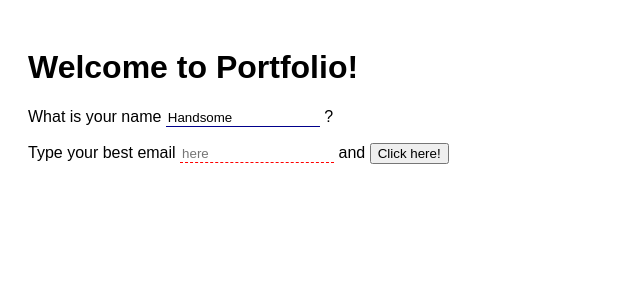
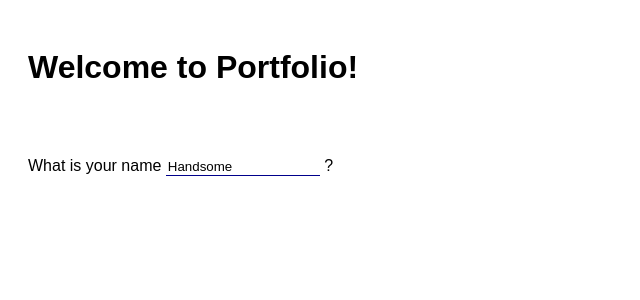
Before and after one commit to eduwebpl/angular-od-podstaw, an Angular app: page / in a window 1280 px wide. Shown: the top 300 px of the page, without its empty margins (0-640 px from the left). Built offline with nearby package versions, Linux system fonts and the light colour scheme.

Commit message:
2.10. Dynamiczne klasy CSS i animacje

```diff
--- a/src/app/components/welcome/welcome.component.css
+++ b/src/app/components/welcome/welcome.component.css
@@ -4,7 +4,30 @@
     border-bottom: 1px dashed gray;
     width: 150px;
 }
+
 .inline-input:focus{
     outline: none;
     border-bottom: 1px solid darkblue;
 }
+
+.inline-input.valid{
+    border-bottom-color: green;
+}
+
+.inline-input.invalid{
+    border-bottom-color: red;
+}
+
+.slideIn{
+    height: 0;
+    opacity: 0;
+    transition: all .5s ease-in;
+    transform: translateX(-200px);
+}
+
+.slideIn.animated{
+    height: auto;
+    opacity: 1;
+    transform: translateX(0px);
+
+}
--- a/src/app/components/welcome/welcome.component.html
+++ b/src/app/components/welcome/welcome.component.html
@@ -1,33 +1,35 @@
 <!-- <pre>{{ user | json }}</pre> -->
 
-<p [hidden]="!steps.showWelcome"
+<p  class="slideIn" [class.animated]="steps.showWelcome"
    [style.font-size.rem]=" (3 - user.firstName.length / 10) ">
     Welcome <b>{{ user.firstName | titlecase }}</b> !
 </p>
 
-<p [hidden]="!steps.askForFirstName">
+<p  class="slideIn" [class.animated]="steps.askForFirstName">
     What is your name
     <input class="inline-input" type="text" [value]="user.firstName" #firstNameRef
         (input)="updateName($event.target.value)" autofocus maxlength="20">
     ?
 </p>
 
-<p [hidden]="!steps.askToSubscribe">
+<p  class="slideIn" [class.animated]="steps.askToSubscribe">
     Would you like to subscribe to our awesome newsletter?
     <button (click)="agreedToSubscribe()">Yes</button>
     <button disabled>No</button>
 </p>
 
-<p [hidden]="!steps.askForEmail">
+<p  class="slideIn" [class.animated]="steps.askForEmail">
     Type your best email
     <input type="text" class="inline-input" placeholder="here" #emailRef
         (input)="updateEmail($event.target.value)"
-        [style.border-bottom-color]="user.email.length < 3 ? 'red' : 'green' "
+
+        [class.valid]="user.email.length >= 3"
+        [class.invalid]="user.email.length < 3"
     >
-    and <button (click)="subscribeUser(emailRef.value)">Click here!</button>
+    and <button (click)="subscribeUser()">Click here!</button>
 </p>
 
-<div [hidden]="!steps.subscribedSuccess">
+<div class="slideIn" [class.animated]="steps.subscribedSuccess">
     <h1>You are all set up now!</h1>
     <p>Check your mailbox for loads of awesome stuff!</p>
 </div>
--- a/src/app/components/welcome/welcome.component.ts
+++ b/src/app/components/welcome/welcome.component.ts
@@ -15,7 +15,7 @@ export class WelcomeComponent implements OnInit {
   steps = {
     showWelcome: false,
     askForFirstName:true,
-    askForEmail:true,
+    askForEmail:false,
     askToSubscribe:false,
     subscribedSuccess:false
   }
@@ -46,6 +46,7 @@ export class WelcomeComponent implements OnInit {
   }
 
   subscribeUser(){
+    this.steps.showWelcome = false
     this.user.isSubscribed = true
     this.steps.askForEmail = false
     this.steps.subscribedSuccess = true
```
